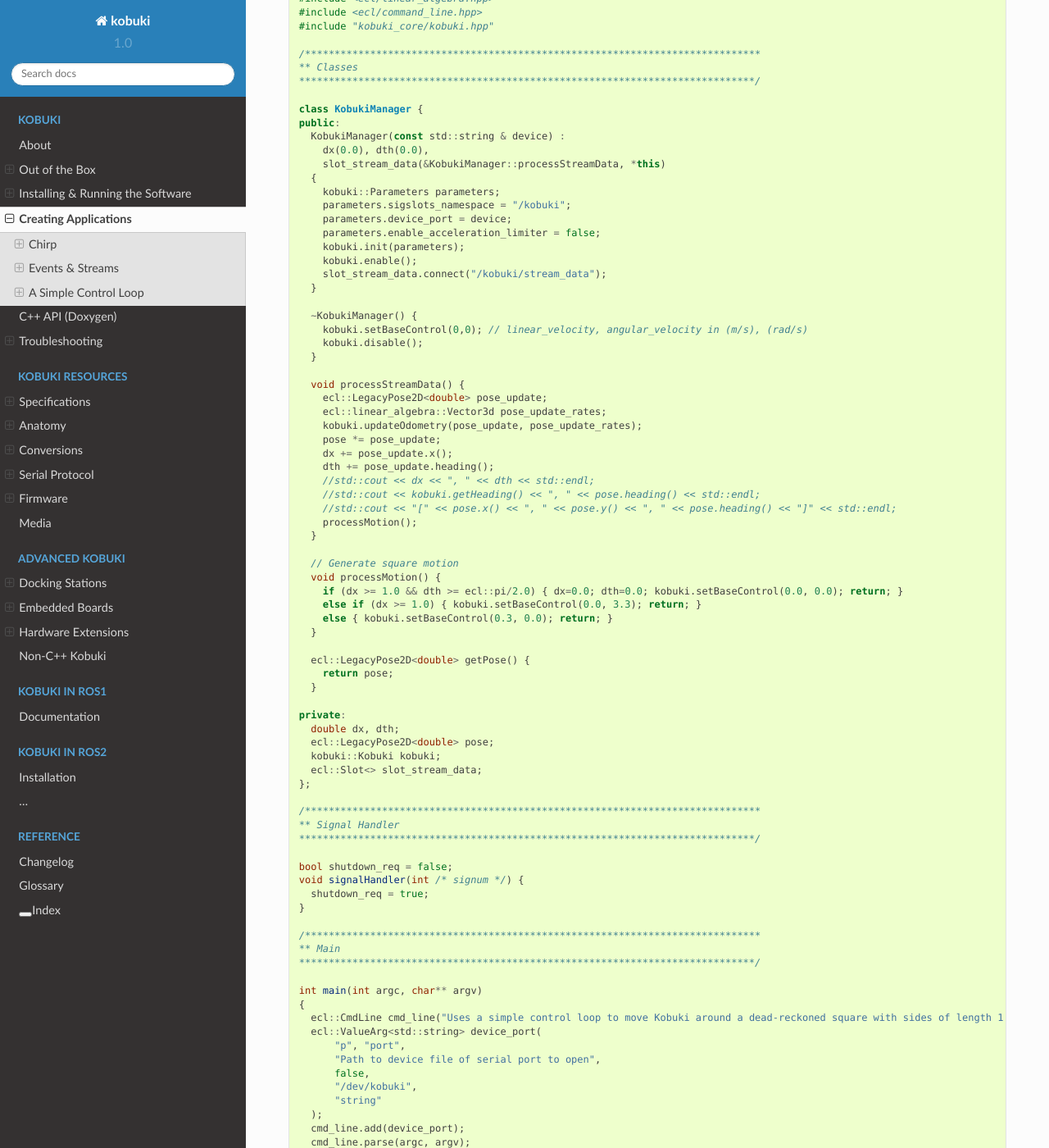
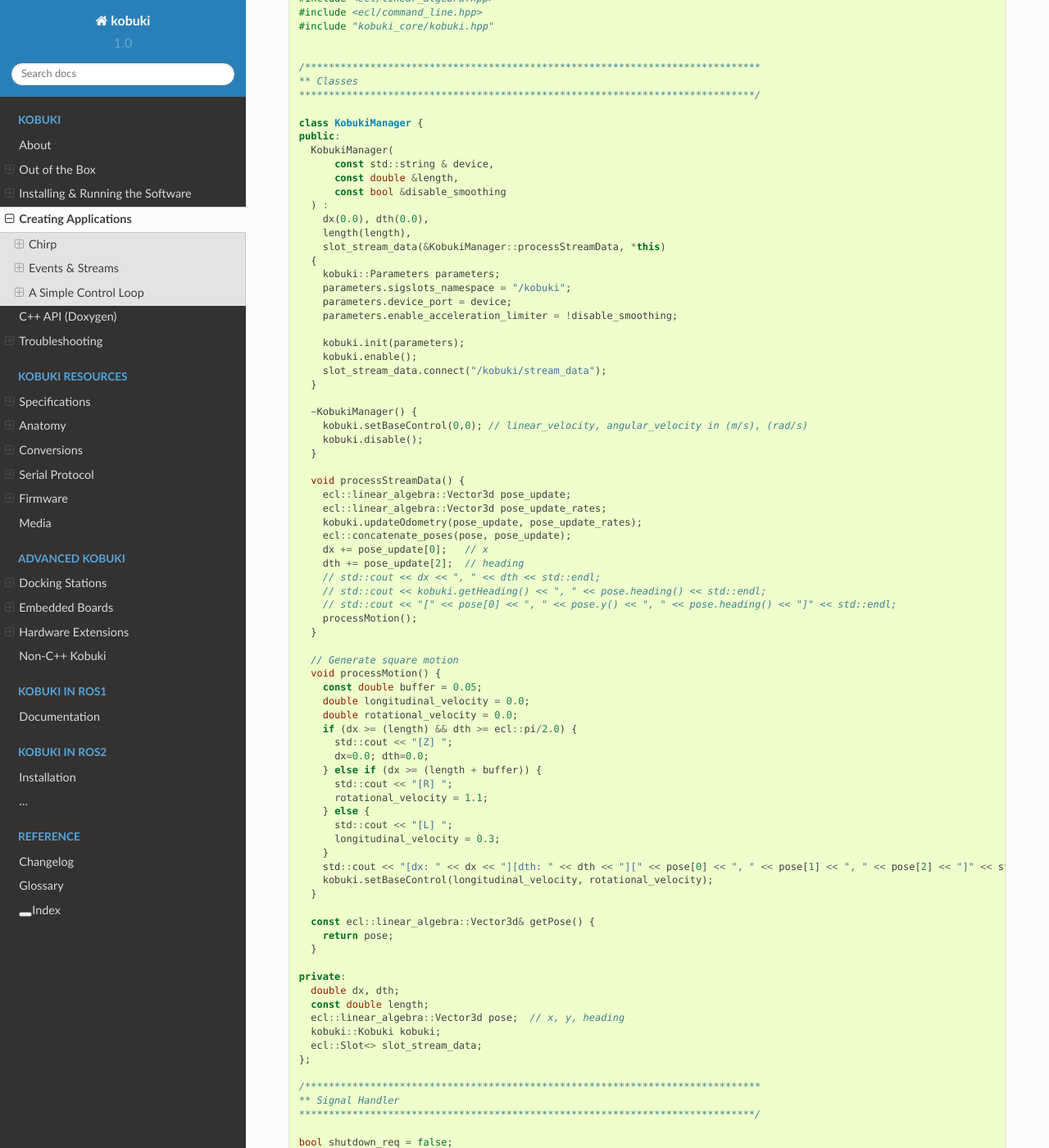
Before and after one commit to kobuki-base/kobuki_documentation, a Sphinx documentation site: the page built from doc/applications.rst, in a window 1280 px wide and 1400 px high, scrolled down 6517 px. Shown: the whole window at 82% size. Built offline with Sphinx 7.4.7 and the Read the Docs theme 2.0.0, drawn with Linux system fonts in a browser that asks for light colours; some of the changed text lies outside the part shown.

Commit message:
[applications] updated simple loop demo for deprecation of LegacyPose2d

```diff
--- a/CHANGELOG.rst
+++ b/CHANGELOG.rst
@@ -4,5 +4,6 @@
 
 **Forthcoming**
 
-* [docs] installing and running the software
+* [applications] updated simple loop demo for deprecation of LegacyPose2D
+* [docs] centralised all existing documentation
 * [infra] skeleton sphinx pages assembled
--- a/doc/applications.rst
+++ b/doc/applications.rst
@@ -375,12 +375,13 @@
    #include <string>
 
    #include <csignal>
+   #include <ecl/geometry.hpp>
    #include <ecl/time.hpp>
    #include <ecl/sigslots.hpp>
-   #include <ecl/geometry/legacy_pose2d.hpp>
    #include <ecl/linear_algebra.hpp>
    #include <ecl/command_line.hpp>
    #include "kobuki_core/kobuki.hpp"
+
 
    /*****************************************************************************
    ** Classes
@@ -388,14 +389,20 @@
 
    class KobukiManager {
    public:
-     KobukiManager(const std::string & device) :
+     KobukiManager(
+         const std::string & device,
+         const double &length,
+         const bool &disable_smoothing
+     ) :
        dx(0.0), dth(0.0),
+       length(length),
        slot_stream_data(&KobukiManager::processStreamData, *this)
      {
        kobuki::Parameters parameters;
        parameters.sigslots_namespace = "/kobuki";
        parameters.device_port = device;
-       parameters.enable_acceleration_limiter = false;
+       parameters.enable_acceleration_limiter = !disable_smoothing;
+
        kobuki.init(parameters);
        kobuki.enable();
        slot_stream_data.connect("/kobuki/stream_data");
@@ -407,32 +414,45 @@
      }
 
      void processStreamData() {
-       ecl::LegacyPose2D<double> pose_update;
+       ecl::linear_algebra::Vector3d pose_update;
        ecl::linear_algebra::Vector3d pose_update_rates;
        kobuki.updateOdometry(pose_update, pose_update_rates);
-       pose *= pose_update;
-       dx += pose_update.x();
-       dth += pose_update.heading();
-       //std::cout << dx << ", " << dth << std::endl;
-       //std::cout << kobuki.getHeading() << ", " << pose.heading() << std::endl;
-       //std::cout << "[" << pose.x() << ", " << pose.y() << ", " << pose.heading() << "]" << std::endl;
+       ecl::concatenate_poses(pose, pose_update);
+       dx += pose_update[0];   // x
+       dth += pose_update[2];  // heading
+       // std::cout << dx << ", " << dth << std::endl;
+       // std::cout << kobuki.getHeading() << ", " << pose.heading() << std::endl;
+       // std::cout << "[" << pose[0] << ", " << pose.y() << ", " << pose.heading() << "]" << std::endl;
        processMotion();
      }
 
      // Generate square motion
      void processMotion() {
-       if (dx >= 1.0 && dth >= ecl::pi/2.0) { dx=0.0; dth=0.0; kobuki.setBaseControl(0.0, 0.0); return; }
-       else if (dx >= 1.0) { kobuki.setBaseControl(0.0, 3.3); return; }
-       else { kobuki.setBaseControl(0.3, 0.0); return; }
+       const double buffer = 0.05;
+       double longitudinal_velocity = 0.0;
+       double rotational_velocity = 0.0;
+       if (dx >= (length) && dth >= ecl::pi/2.0) {
+         std::cout << "[Z] ";
+         dx=0.0; dth=0.0;
+       } else if (dx >= (length + buffer)) {
+         std::cout << "[R] ";
+         rotational_velocity = 1.1;
+       } else {
+         std::cout << "[L] ";
+         longitudinal_velocity = 0.3;
+       }
+       std::cout << "[dx: " << dx << "][dth: " << dth << "][" << pose[0] << ", " << pose[1] << ", " << pose[2] << "]" << std::endl;
+       kobuki.setBaseControl(longitudinal_velocity, rotational_velocity);
      }
 
-     ecl::LegacyPose2D<double> getPose() {
+     const ecl::linear_algebra::Vector3d& getPose() {
        return pose;
      }
 
    private:
      double dx, dth;
-     ecl::LegacyPose2D<double> pose;
+     const double length;
+     ecl::linear_algebra::Vector3d pose;  // x, y, heading
      kobuki::Kobuki kobuki;
      ecl::Slot<> slot_stream_data;
    };
@@ -460,21 +480,40 @@
          "/dev/kobuki",
          "string"
      );
+     ecl::ValueArg<double> length(
+         "l", "length",
+         "traverse square with sides of this size in length (m)",
+         false,
+         0.25,
+         "double"
+     );
+     ecl::SwitchArg disable_smoothing(
+         "d", "disable_smoothing",
+         "Disable the acceleration limiter (smoothens velocity)",
+         false
+     );
+
      cmd_line.add(device_port);
+     cmd_line.add(length);
+     cmd_line.add(disable_smoothing);
      cmd_line.parse(argc, argv);
 
      signal(SIGINT, signalHandler);
 
      std::cout << "Demo : Example of simple control loop." << std::endl;
-     KobukiManager kobuki_manager(device_port.getValue());
+     KobukiManager kobuki_manager(
+         device_port.getValue(),
+         length.getValue(),
+         disable_smoothing.getValue()
+     );
 
      ecl::Sleep sleep(1);
-     ecl::LegacyPose2D<double> pose;
+     ecl::linear_algebra::Vector3d pose;  // x, y, heading
      try {
        while (!shutdown_req){
          sleep();
          pose = kobuki_manager.getPose();
-         std::cout << "current pose: [" << pose.x() << ", " << pose.y() << ", " << pose.heading() << "]" << std::endl;
+         // std::cout << "current pose: [" << pose[0] << ", " << pose[1] << ", " << pose[2] << "]" << std::endl;
        }
      } catch ( ecl::StandardException &e ) {
        std::cout << e.what();
```
